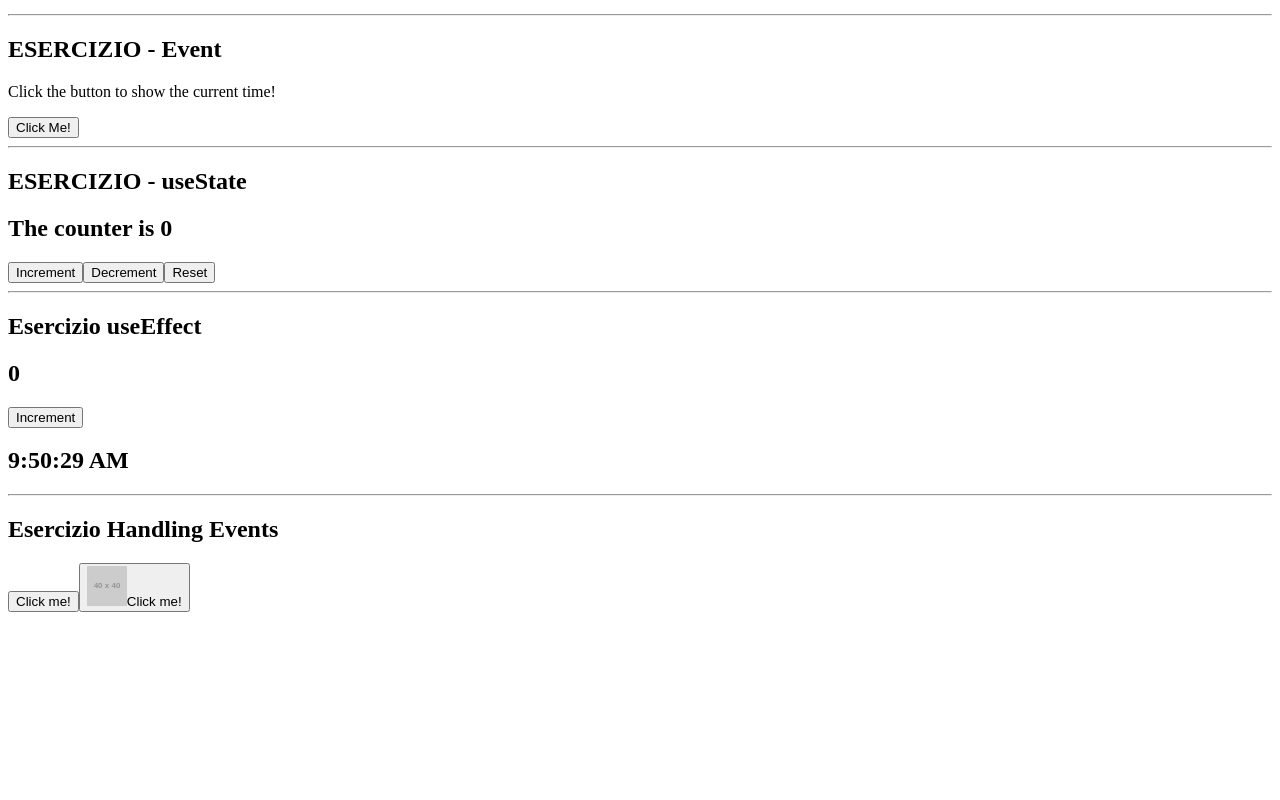
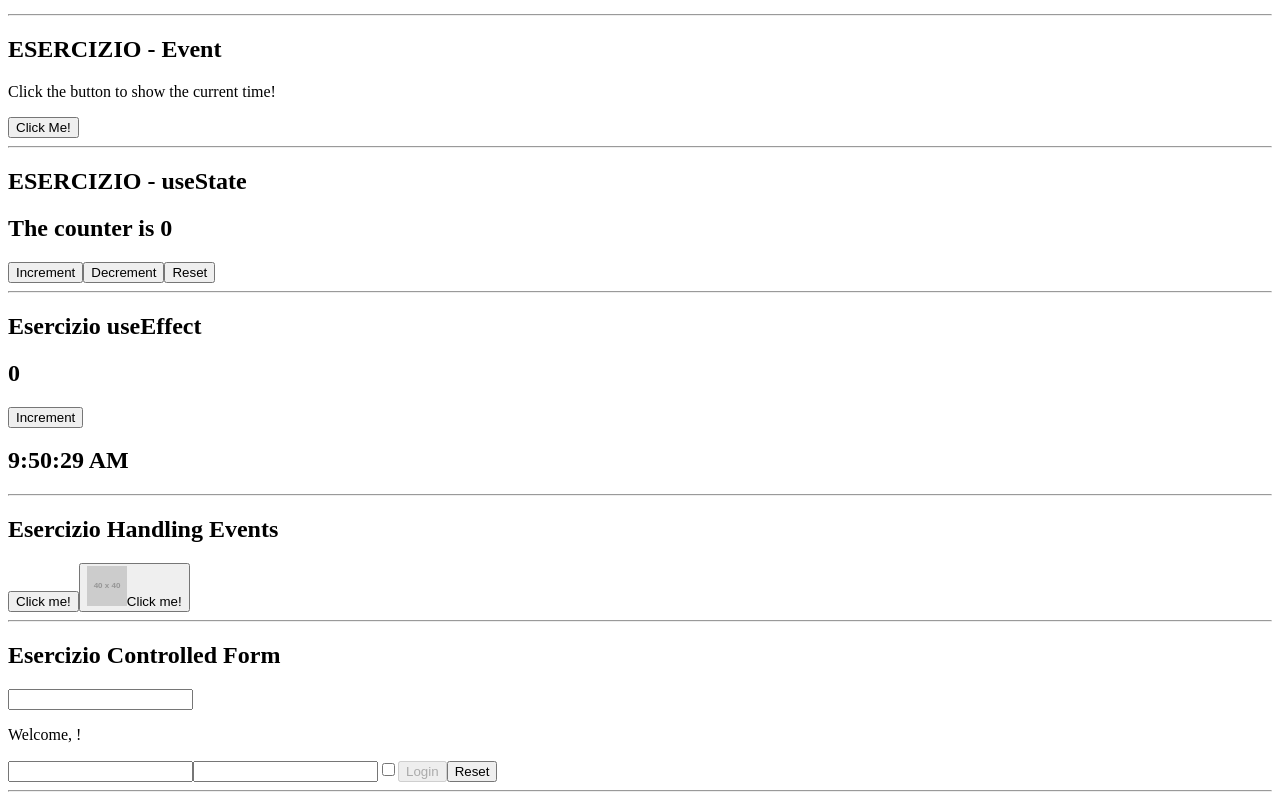
Before and after one commit to devnox89/Reactexe, a React (Vite) app: page / in a window 1280 px wide. Shown: the part 794-1594 px from the top of the page. Before the commit the page ends 1414 px from the top, so only its background shows below. Built offline with nearby package versions, Linux system fonts and the light colour scheme.

Commit message:
Add controlled Form

```diff
--- a/src/App.jsx
+++ b/src/App.jsx
@@ -7,6 +7,7 @@ import { Counter } from "./StateCounter";
 import { ClockCounter } from "./ClockCounter";
 import { Clock } from "./Clock";
 import { MouseClicker } from "./MouseClick";
+import { ControlledForm} from "./ControlledForm";
 
 export function App() {
     return (
@@ -34,6 +35,10 @@ export function App() {
             <hr />
             <h2>Esercizio Handling Events</h2>
             <MouseClicker/>
+            <hr />
+            <h2>Esercizio Controlled Form</h2>
+            <ControlledForm/>
+            <hr />
         </div>
     );
 }
--- /dev/null
+++ b/src/ControlledForm.jsx
@@ -0,0 +1,72 @@
+import { useState } from "react";
+import { InteractiveWelcome } from "./InteractiveWelcome";
+
+function createData() {
+    return {
+        username: '',
+        password: '',
+        session: false
+    };
+}
+
+function Login({ onLogin }) {
+    const [data, setData] = useState(createData());
+
+    function handleInputChange(event) {
+        const { name, value, checked, type } = event.target;
+        setData(d => ({
+            ...d,
+            [name]: type === 'checkbox' ? checked : value,
+        }));
+    }
+
+    function handleResetForm() {
+        setData(createData());
+    }
+
+    function handleSubmit(event) {
+        event.preventDefault();
+        onLogin(data);
+    }
+
+    return (
+        <form onSubmit={handleSubmit}>
+            <input
+                name="username"
+                value={data.username}
+                onChange={handleInputChange}
+            />
+            <input
+                name="password"
+                type="password"
+                value={data.password}
+                onChange={handleInputChange}
+            />
+            <input
+                name="session"
+                type="checkbox"
+                checked={data.session}
+                onChange={handleInputChange}
+            />
+            <button type="submit" disabled={!data.username || !data.password}>
+                Login
+            </button>
+            <button type="button" onClick={handleResetForm}>
+                Reset
+            </button>
+        </form>
+    );
+}
+
+export function ControlledForm() {
+    function handleLogin(data) {
+        console.log(`Login: Username: ${data.username} Password: ${data.password}`);
+    }
+
+    return (
+        <div>
+            <InteractiveWelcome />
+            <Login onLogin={handleLogin} />
+        </div>
+    );
+}
--- /dev/null
+++ b/src/InteractiveWelcome.jsx
@@ -0,0 +1,22 @@
+import { useState } from "react";
+
+function Welcome({ name }) {
+    return (
+        <p>Welcome, {name}!</p>
+    );
+}
+
+export function InteractiveWelcome() {
+    const [name, setName] = useState('');
+
+    function handleNameChange(event) {
+        setName(event.target.value);
+    }
+
+    return (
+        <div>
+            <input type="text" value={name} onChange={handleNameChange} />
+            <Welcome name={name} />
+        </div>
+    );
+}
```
